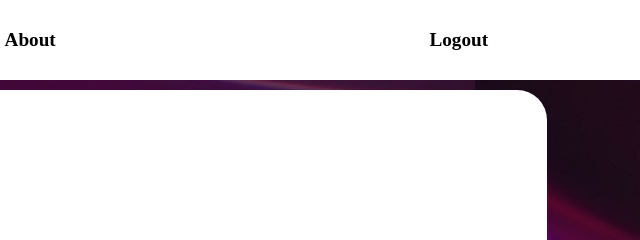
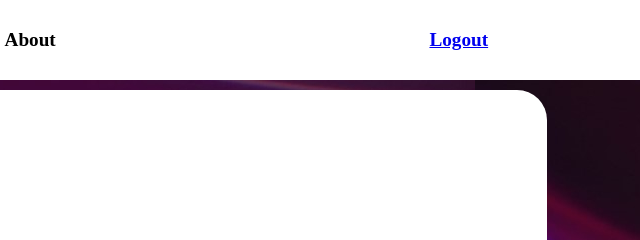
Before and after one commit to Renebwoi/riasecFrontend, a plain HTML site: page personalitypg.html in a window 1280 px wide. Shown: the top 240 px of the page, 605-1245 px from the left. Drawn offline with Linux system fonts and the light colour scheme.

Commit message:
second changed logout

```diff
--- a/personalitypg.html
+++ b/personalitypg.html
@@ -12,7 +12,7 @@
         <header>
             <p>Home</p>
             <p>About</p>
-            <p>Logout</p>
+            <a href="index.html">Logout</a>
         </header>
         <main>
             <div class="questionBox">
```
Also changed, not shown: index.html (+1 -1 lines).
